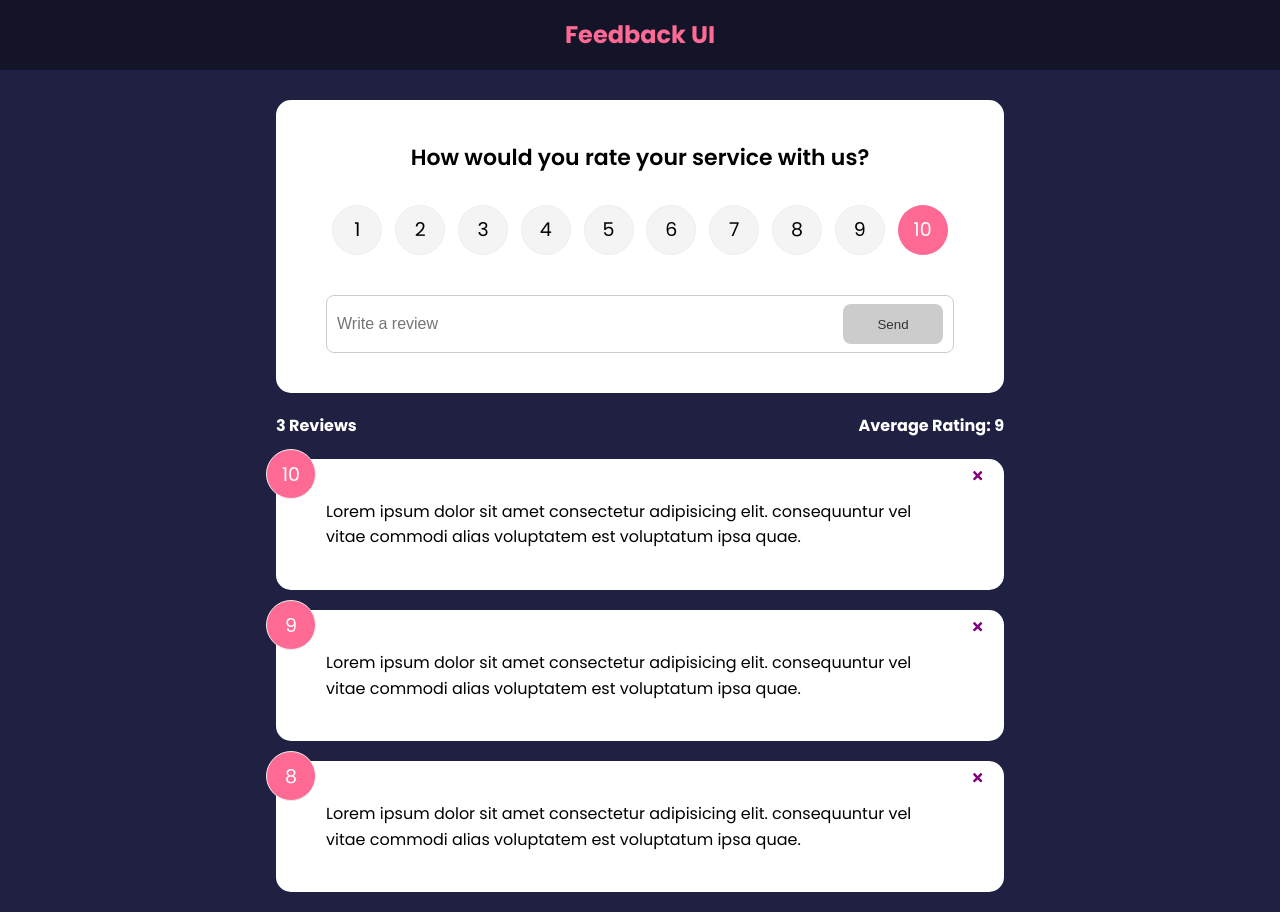
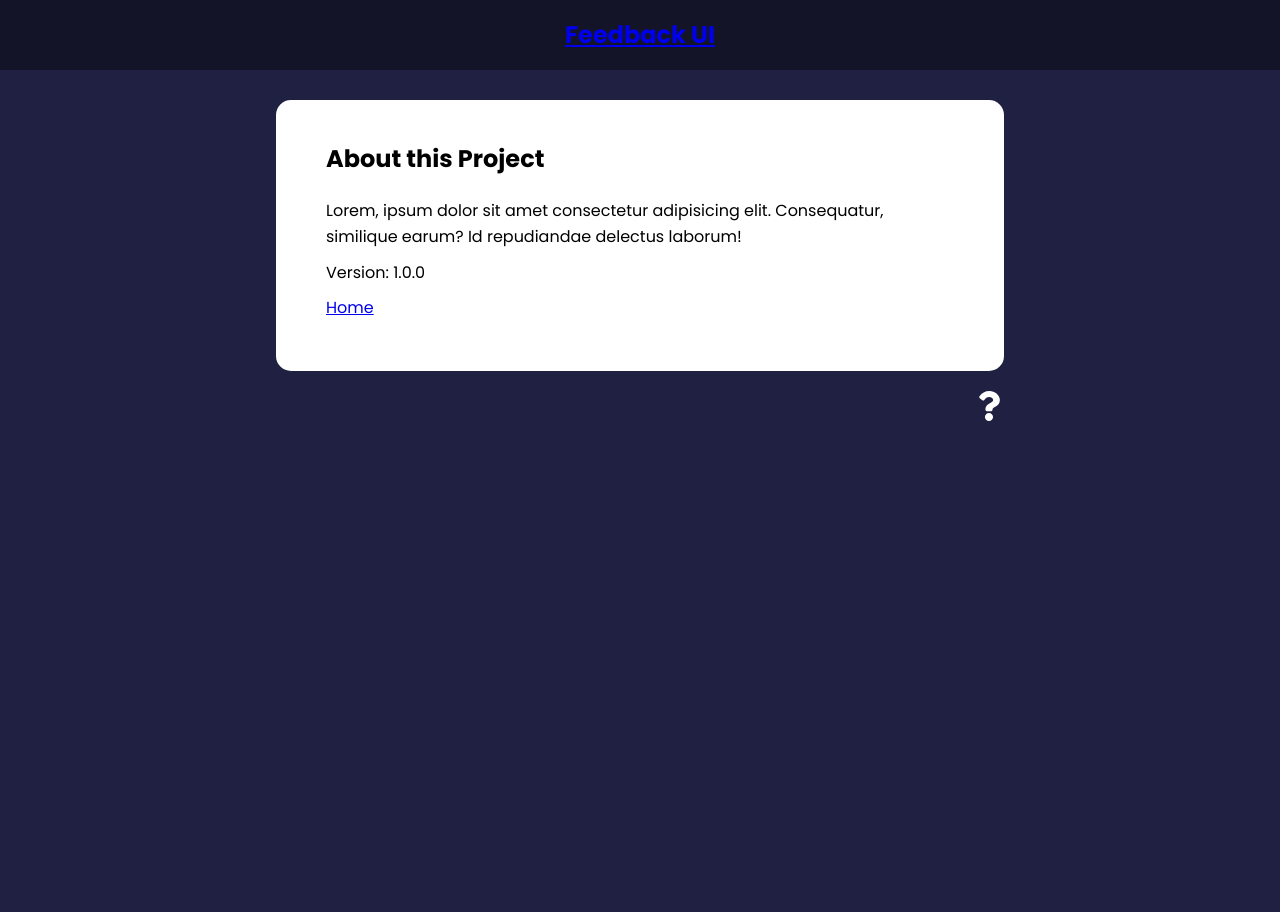
Before and after one commit to MichiBerger/feedback-app, a React (Create React App) app: page /about in a window 1280 px wide. After the commit the page ends 800 px from the top, so only its background shows below. Built offline with nearby package versions, Linux system fonts and the light colour scheme.

Commit message:
Add creating links to AboutPage and AboutIconLink

```diff
--- a/src/App.js
+++ b/src/App.js
@@ -1,9 +1,12 @@
 import { useState } from "react";
+import { BrowserRouter as Router, Route, Routes } from "react-router-dom";
 import Header from "./components/Header.js";
 import FeedbackData from "./data/FeedbackData.js";
 import FeedbackList from "./components/FeedbackList.js";
 import FeedbackStats from "./components/FeedbackStats.js";
 import FeedbackForm from "./components/FeedbackForm.js";
+import AboutPage from "./pages/AboutPage.js";
+import AboutIconLink from "./components/AboutIconLink.js";
 import { v4 as uuidv4 } from "uuid";
 
 export default function App() {
@@ -28,9 +31,25 @@ export default function App() {
     <>
       <Header />
       <div className="container">
-        <FeedbackForm handleAdd={addFeedback} />
-        <FeedbackStats feedback={feedback} />
-        <FeedbackList feedback={feedback} handleDelete={deleteFeedBack} />
+        <Routes>
+          <Route
+            exact
+            path="/"
+            element={
+              <>
+                <FeedbackForm handleAdd={addFeedback} />
+                <FeedbackStats feedback={feedback} />
+                <FeedbackList
+                  feedback={feedback}
+                  handleDelete={deleteFeedBack}
+                />
+              </>
+            }
+          ></Route>
+
+          <Route path="/about" element={<AboutPage />} />
+        </Routes>
+        <AboutIconLink />
       </div>
     </>
   );
--- /dev/null
+++ b/src/components/AboutIconLink.js
@@ -0,0 +1,12 @@
+import { FaQuestion } from "react-icons/fa";
+import { Link } from "react-router-dom";
+
+export default function AboutIconLink() {
+  return (
+    <div className="about-link">
+      <Link to="/about">
+        <FaQuestion size={30} />
+      </Link>
+    </div>
+  );
+}
--- a/src/components/Header.js
+++ b/src/components/Header.js
@@ -1,4 +1,5 @@
 import PropTypes from "prop-types";
+import { Link } from "react-router-dom";
 
 export default function Header({ text, bgColor, textColor }) {
   const headerStyles = {
@@ -9,7 +10,10 @@ export default function Header({ text, bgColor, textColor }) {
   return (
     <header style={headerStyles}>
       <div className="container">
-        <h2>{text}</h2>
+        <h2>
+        <Link to="/">{text}</Link>
+
+        </h2>
       </div>
     </header>
   );
--- a/src/index.js
+++ b/src/index.js
@@ -1,12 +1,15 @@
 import React from "react";
 import ReactDOM from "react-dom";
+import { BrowserRouter } from "react-router-dom";
+
 import "./index.css";
 import App from "./App.js";
 
-
 ReactDOM.render(
   <React.StrictMode>
-    <App />
+    <BrowserRouter>
+      <App />
+    </BrowserRouter>
   </React.StrictMode>,
   document.getElementById("root")
 );
--- /dev/null
+++ b/src/pages/AboutPage.js
@@ -0,0 +1,18 @@
+import { Link } from "react-router-dom";
+import Card from "../components/shared/Card.js";
+export default function AboutPage() {
+  return (
+    <Card>
+      <div className="about">
+        <h1>About this Project</h1>
+        <p>
+          Lorem, ipsum dolor sit amet consectetur adipisicing elit. Consequatur,
+          similique earum? Id repudiandae delectus laborum!
+        </p>
+        <p>Version: 1.0.0</p>
+        <p><Link to="/">Home</Link></p>
+
+      </div>
+    </Card>
+  );
+}
```
